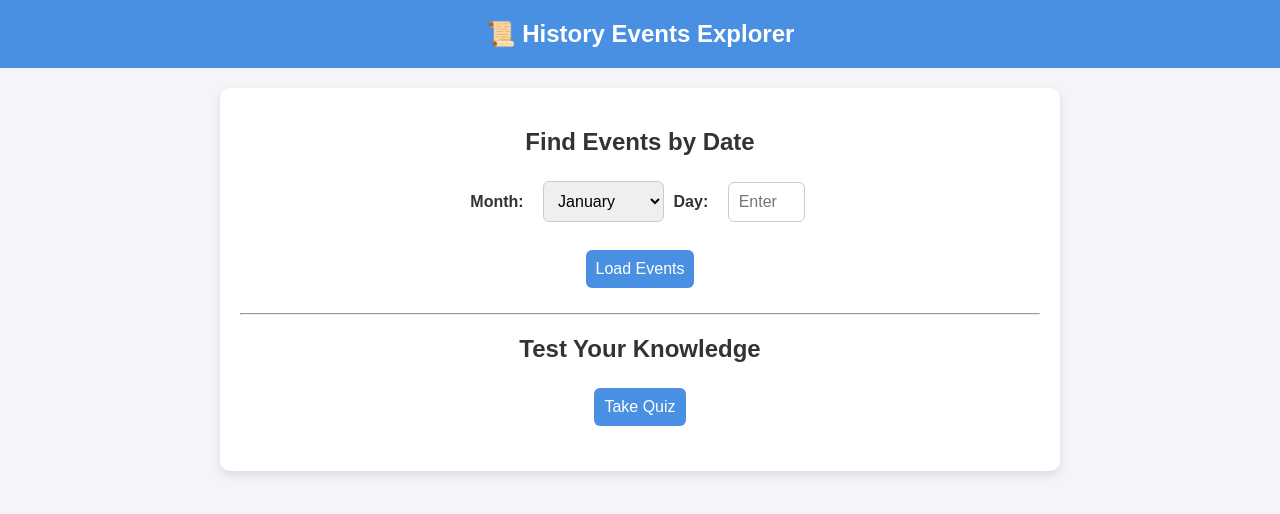
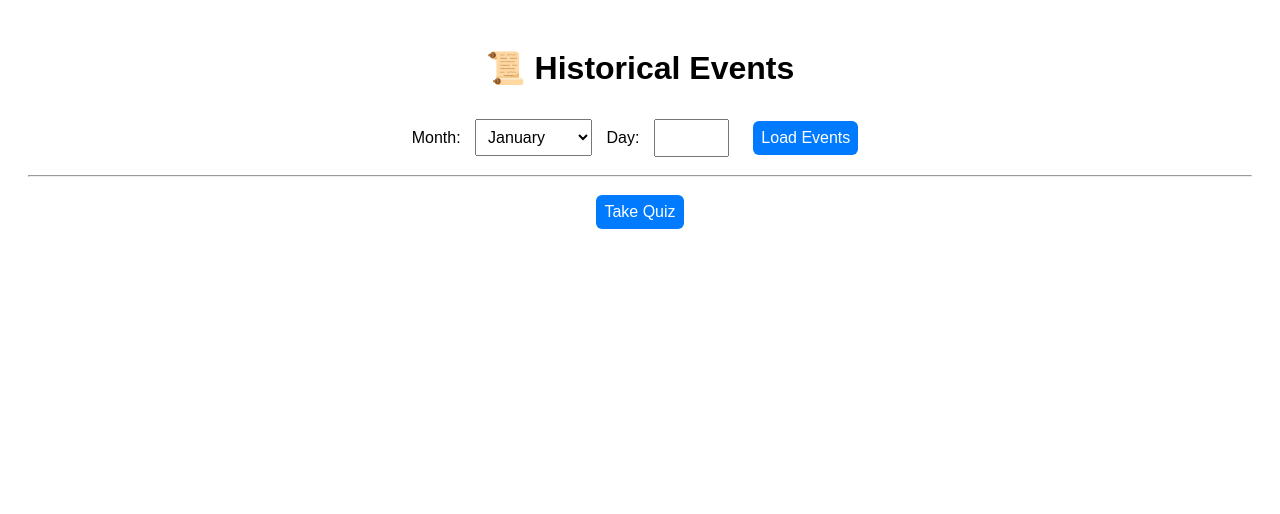
Before and after one commit to sandeep780049/history-events-app, a website: page frontend/index.html in a window 1280 px wide. Drawn offline with Linux system fonts and the light colour scheme.

Commit message:
Update index.html

```diff
--- a/frontend/index.html
+++ b/frontend/index.html
@@ -2,80 +2,20 @@
 <html lang="en">
 <head>
   <meta charset="UTF-8" />
-  <meta name="viewport" content="width=device-width, initial-scale=1.0" />
-  <title>History Events Explorer</title>
-  <link rel="stylesheet" href="style.css" />
+  <title>History Events</title>
   <style>
-    body {
-      font-family: Arial, sans-serif;
-      margin: 0;
-      padding: 0;
-      background: #f4f4f9;
-      color: #333;
-      text-align: center;
-    }
-    header {
-      background: #4a90e2;
-      color: white;
-      padding: 20px;
-      font-size: 1.5rem;
-      font-weight: bold;
-    }
-    .container {
-      margin: 20px auto;
-      padding: 20px;
-      max-width: 800px;
-      background: white;
-      border-radius: 10px;
-      box-shadow: 0 4px 10px rgba(0,0,0,0.1);
-    }
-    label {
-      font-weight: bold;
-      margin-right: 10px;
-    }
-    select, input, button {
-      margin: 5px;
-      padding: 10px;
-      border-radius: 6px;
-      border: 1px solid #ccc;
-      font-size: 1rem;
-    }
-    button {
-      background: #4a90e2;
-      color: white;
-      cursor: pointer;
-      border: none;
-      transition: 0.3s;
-    }
-    button:hover {
-      background: #357abd;
-    }
-    #eventsContainer, #quizContainer {
-      margin-top: 20px;
-      text-align: left;
-    }
-    .event {
-      padding: 10px;
-      margin-bottom: 10px;
-      border-left: 4px solid #4a90e2;
-      background: #f9f9f9;
-      border-radius: 5px;
-    }
-    .quiz-question {
-      margin: 15px 0;
-      padding: 10px;
-      background: #f1f8ff;
-      border-radius: 6px;
-    }
+    body { font-family: Arial, sans-serif; text-align: center; padding: 20px; }
+    input, select, button { margin: 10px; padding: 8px; font-size: 16px; }
+    button { background: #007bff; color: white; border: none; border-radius: 6px; cursor: pointer; }
+    button:hover { background: #0056b3; }
+    .card { background: #f9f9f9; padding: 10px; margin: 10px auto; max-width: 600px; border-radius: 8px; box-shadow: 0 2px 6px rgba(0,0,0,0.1); }
   </style>
 </head>
 <body>
-  <header>📜 History Events Explorer</header>
+  <h1>📜 Historical Events</h1>
 
-  <div class="container">
-    <h2>Find Events by Date</h2>
-    <label for="monthSelect">Month:</label>
-    <select id="monthSelect">
+  <label>Month:</label>
+  <select id="month">
     <option value="1">January</option>
     <option value="2">February</option>
     <option value="3">March</option>
@@ -90,18 +30,15 @@
     <option value="12">December</option>
   </select>
 
-    <label for="dayInput">Day:</label>
-    <input type="number" id="dayInput" min="1" max="31" placeholder="Enter day" />
+  <label>Day:</label>
+  <input type="number" id="day" min="1" max="31" />
 
-    <br><br>
   <button onclick="loadEvents()">Load Events</button>
   <div id="eventsContainer"></div>
 
   <hr>
-    <h2>Test Your Knowledge</h2>
   <button onclick="loadQuiz()">Take Quiz</button>
   <div id="quizContainer"></div>
-  </div>
 
   <script src="script.js"></script>
 </body>
```
Lines whose indentation alone changed are shown as unchanged.
